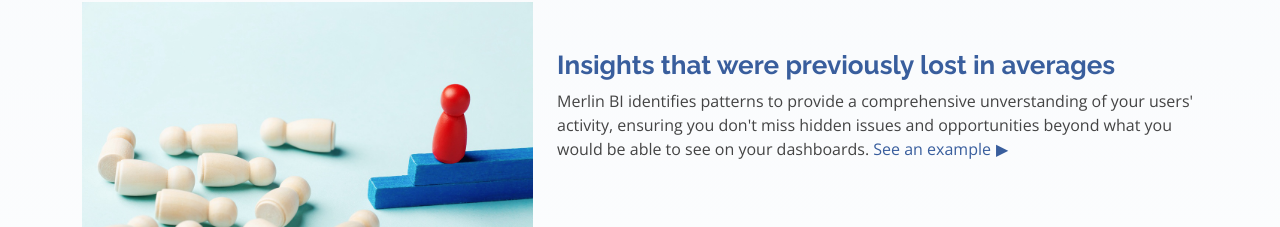
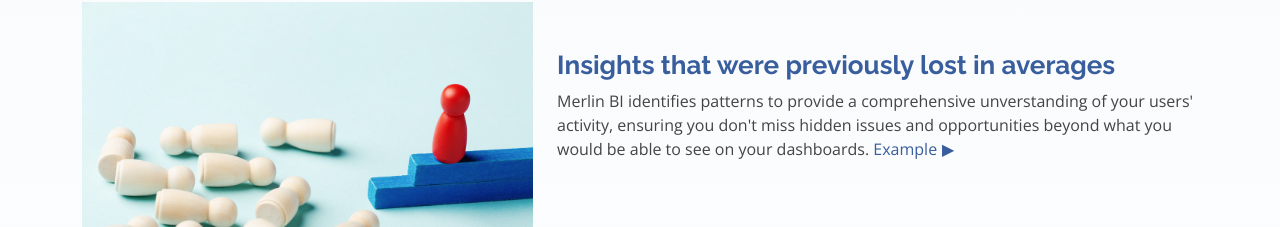
Before and after one commit to gil-merlin/merlinbi-public-site, a plain HTML site: page index.html in a window 1280 px wide. Shown: the part 3225-3452 px from the top of the page. Drawn offline with nearby package versions, Linux system fonts and the light colour scheme.

Commit message:
Update index.html

```diff
--- a/index.html
+++ b/index.html
@@ -338,7 +338,7 @@
                 }
             </style>
             <p>Merlin BI identifies patterns to provide a comprehensive unverstanding of your users' activity, ensuring you don't miss hidden issues and opportunities beyond what you would be able to see on your dashboards.
-              <button id="exampleButton" onclick="toggleImage()">See an example<span id="icon" class="arrow"></span></button>
+              <button id="exampleButton" onclick="toggleImage()">Example<span id="icon" class="arrow"></span></button>
             </p>
 
             <div id="imageContainer" class="hidden">
```
